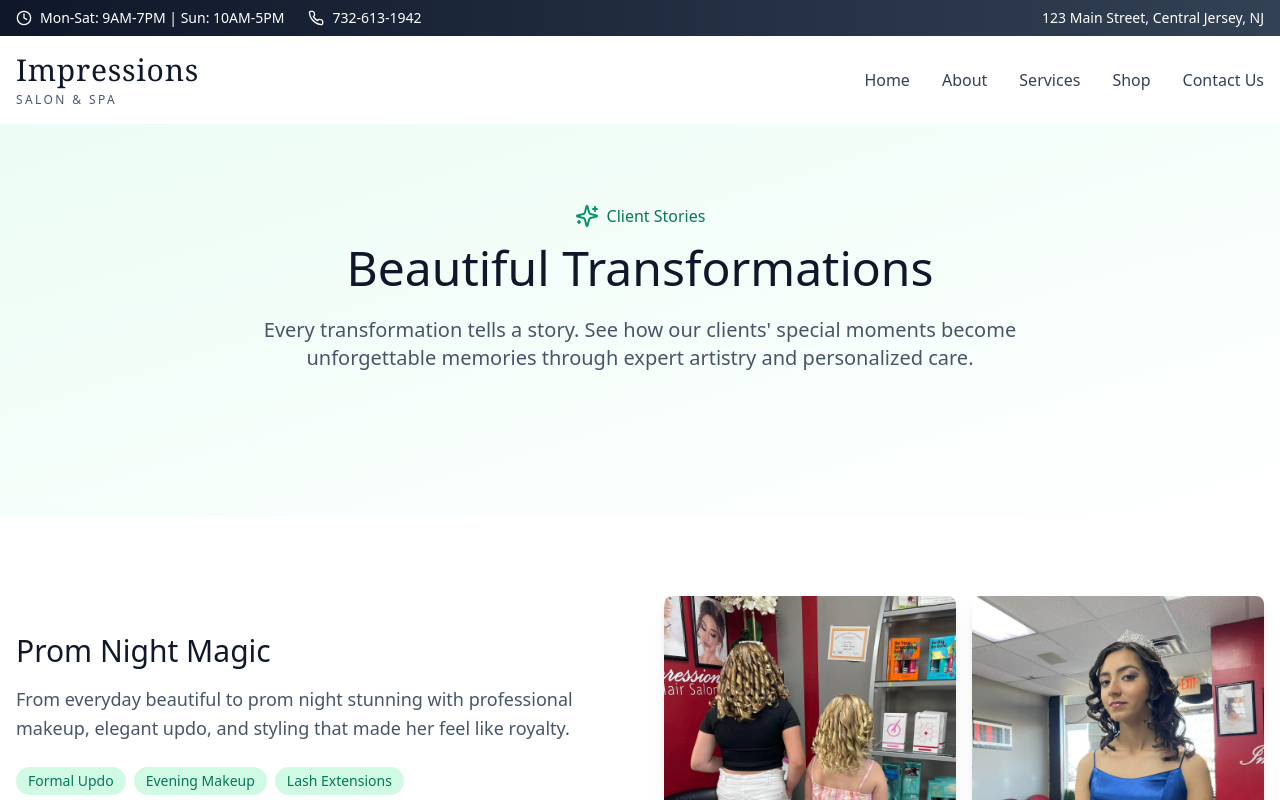
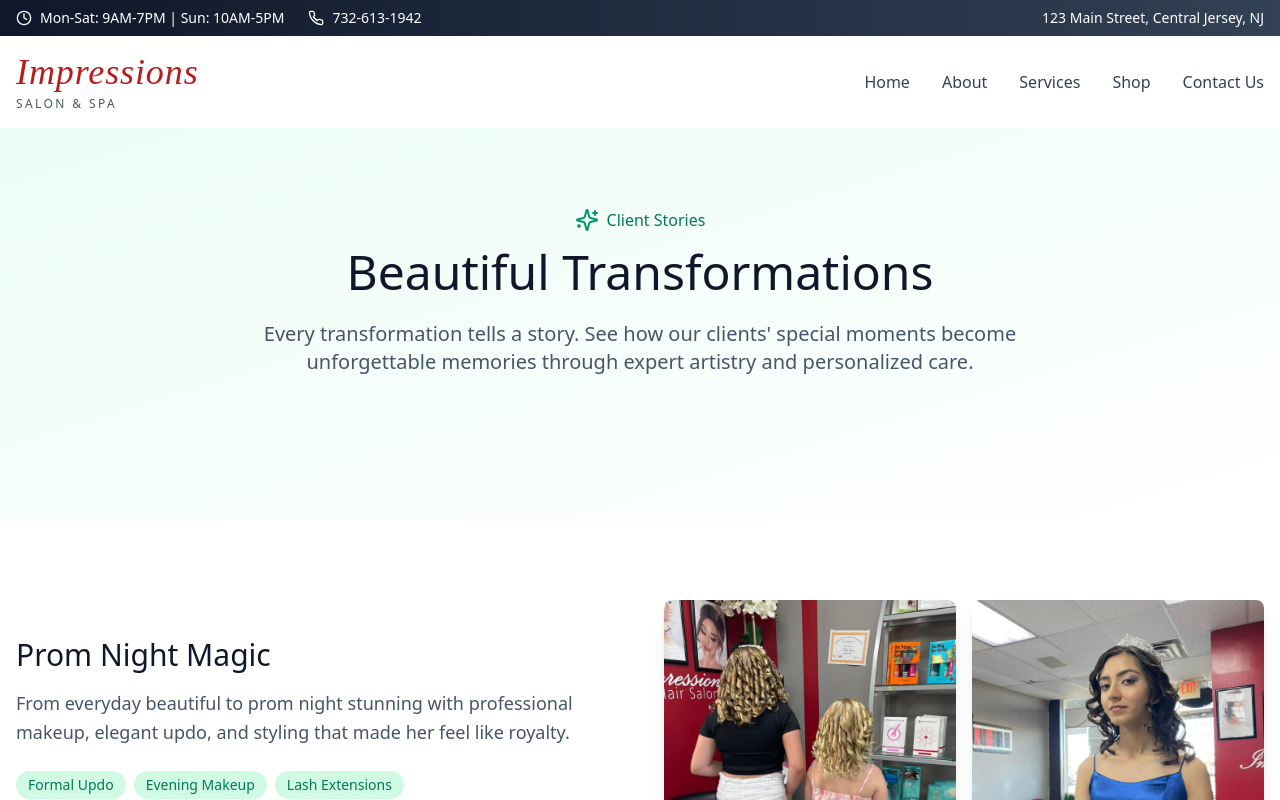
Before and after one commit to xxasifxx/impressions, a React (Vite) app: page /transformations in a window 1280 px wide. Shown: the top 800 px of the page. Built offline with nearby package versions, Linux system fonts and the light colour scheme.

Commit message:
Refactor:
Update logo typography.

```diff
--- a/src/components/Header.tsx
+++ b/src/components/Header.tsx
@@ -35,7 +35,7 @@ const Header = () => {
           {/* Logo */}
           <div className="text-2xl text-slate-900">
             <Link to="/" className="block">
-              <div className="font-serif text-3xl font-normal tracking-wide">
+              <div className="font-serif text-4xl font-normal italic text-red-700 tracking-wide" style={{ fontFamily: 'Dancing Script, cursive' }}>
                 Impressions
               </div>
               <div className="text-xs font-light tracking-[0.2em] text-slate-600 mt-1">
```
